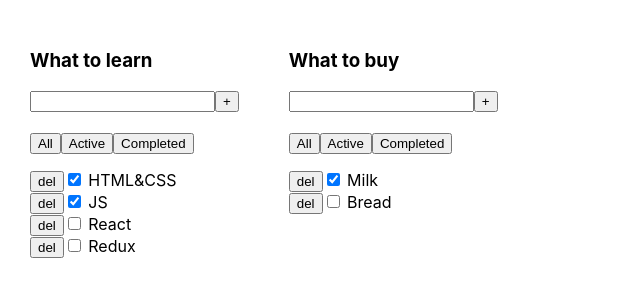
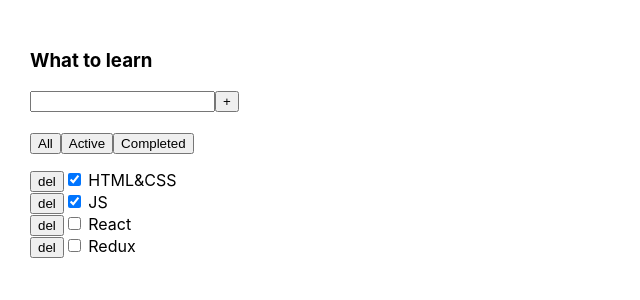
Before and after one commit to Odinokun/ca-todo-dimych, a React (Create React App) app: page / in a window 1280 px wide. Shown: the top 300 px of the page, without its empty margins (0-640 px from the left). Built offline with nearby package versions, Linux system fonts and the light colour scheme.

Commit message:
Refactor App and Todolist components: consolidate task arrays and add delete button functionality

```diff
--- a/src/App.tsx
+++ b/src/App.tsx
@@ -9,21 +9,16 @@ export interface ITask {
 }
 
 function App() {
-  const tasks1: ITask[] = [
+  const tasks: ITask[] = [
     { id: 1, title: 'HTML&CSS', isDone: true },
     { id: 2, title: 'JS', isDone: true },
     { id: 3, title: 'React', isDone: false },
     { id: 4, title: 'Redux', isDone: false },
   ];
 
-  const tasks2: ITask[] = [
-    { id: 1, title: 'Milk', isDone: true },
-    { id: 2, title: 'Bread', isDone: false },
-  ];
   return (
     <div className='App'>
-      <Todolist title='What to learn' tasks={tasks1} />
-      <Todolist title='What to buy' tasks={tasks2} />
+      <Todolist title='What to learn' tasks={tasks} />
     </div>
   );
 }
--- a/src/Todolist.tsx
+++ b/src/Todolist.tsx
@@ -24,7 +24,7 @@ export const Todolist: FC<IProps> = ({ title, tasks }) => {
       <ul>
         {tasks.map(task => (
           <li key={task.id}>
-            <button>del</button>
+            <button onClick={() => {}}>del</button>
             <input type='checkbox' checked={task.isDone} />{' '}
             <span>{task.title}</span>
           </li>
```
